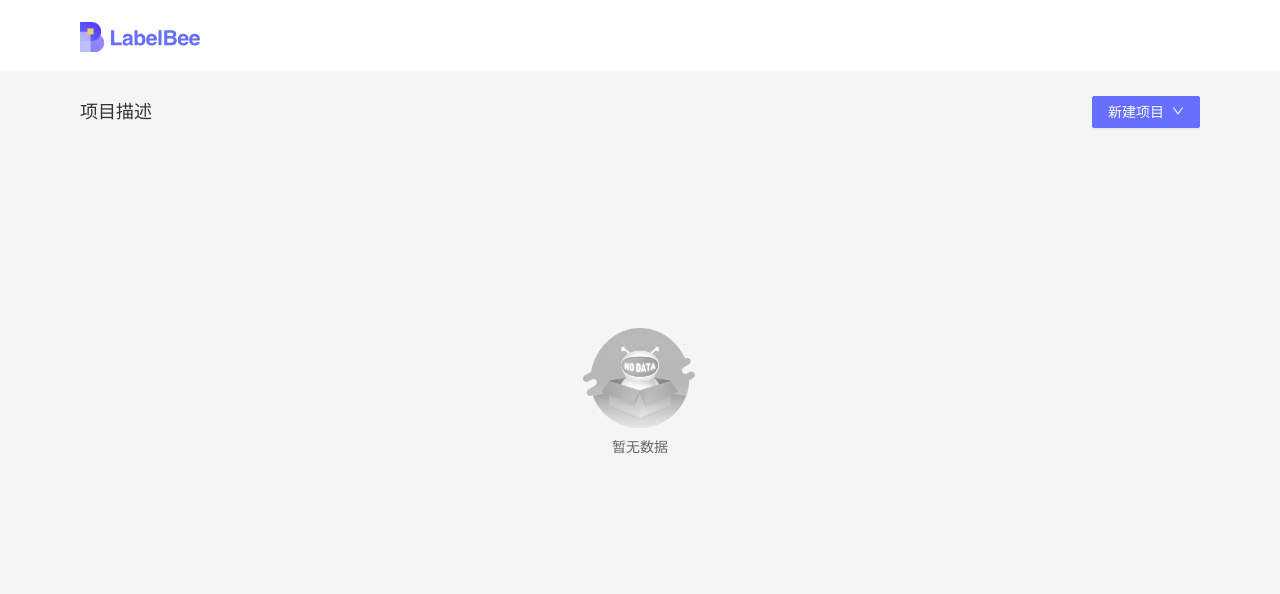
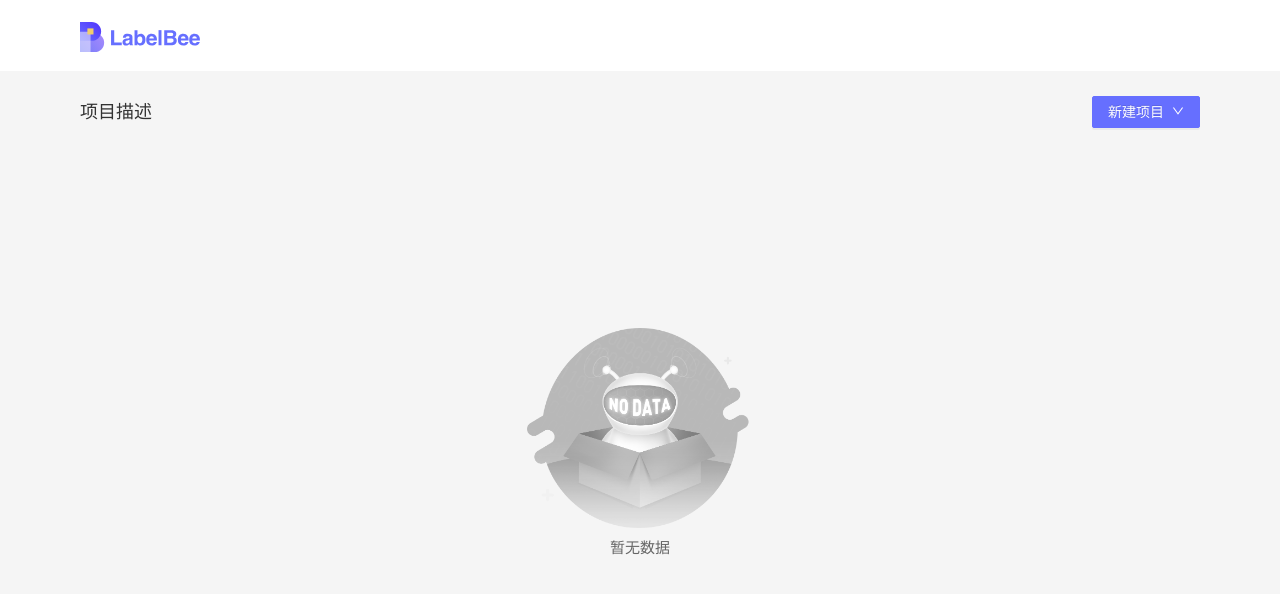
Before and after one commit to open-mmlab/labelbee-client, a React app: page / in a window 1280 px wide. Shown: the top 594 px of the page. Built offline with nearby package versions, Linux system fonts and the light colour scheme.

Commit message:
chore: 确认最终版本

```diff
--- a/electron/main.ts
+++ b/electron/main.ts
@@ -1,7 +1,7 @@
 import { ipcListen } from './ipcEvent';
 const electron = require('electron');
 const platform = require('os').platform(); // 获取平台：https://nodejs.org/api/os.html#os_os_platform
-const version = '0.1.3';
+const version = '1.0.0';
 
 // 控制app生命周期.
 const app = electron.app;
--- a/package.json
+++ b/package.json
@@ -1,6 +1,6 @@
 {
   "name": "SenseBee-Client",
-  "version": "0.1.3",
+  "version": "1.0.0",
   "private": true,
   "homepage": "./",
   "author": "laoluo",
--- a/src/ProjectPlatform/index.tsx
+++ b/src/ProjectPlatform/index.tsx
@@ -79,7 +79,7 @@ const ProjectPlatform: React.FC<IProps> = (props) => {
             </Dropdown>
         </div>
         {
-          !projectList?.length && <Empty image={noDataImg} style={{color: '#666', marginTop: '22vh'}} description="暂无数据" />
+          !projectList?.length && <Empty image={noDataImg} imageStyle={{ height: 200 }} style={{color: '#666', marginTop: '22vh', fontSize: '15px'}} description="暂无数据" />
         }
         <div className={styles.projectList}>
           <ProjectList createProject={createProject} />
```
